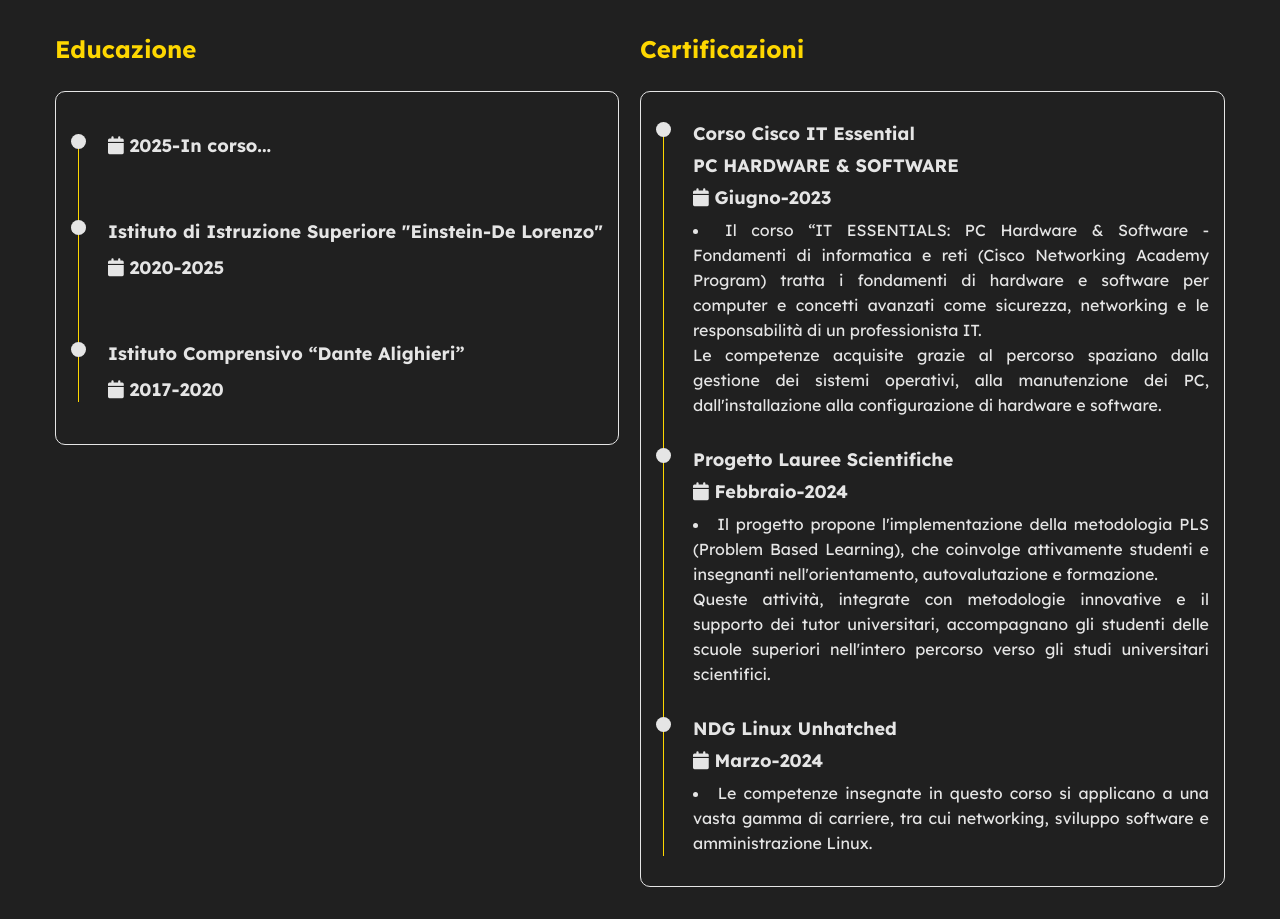
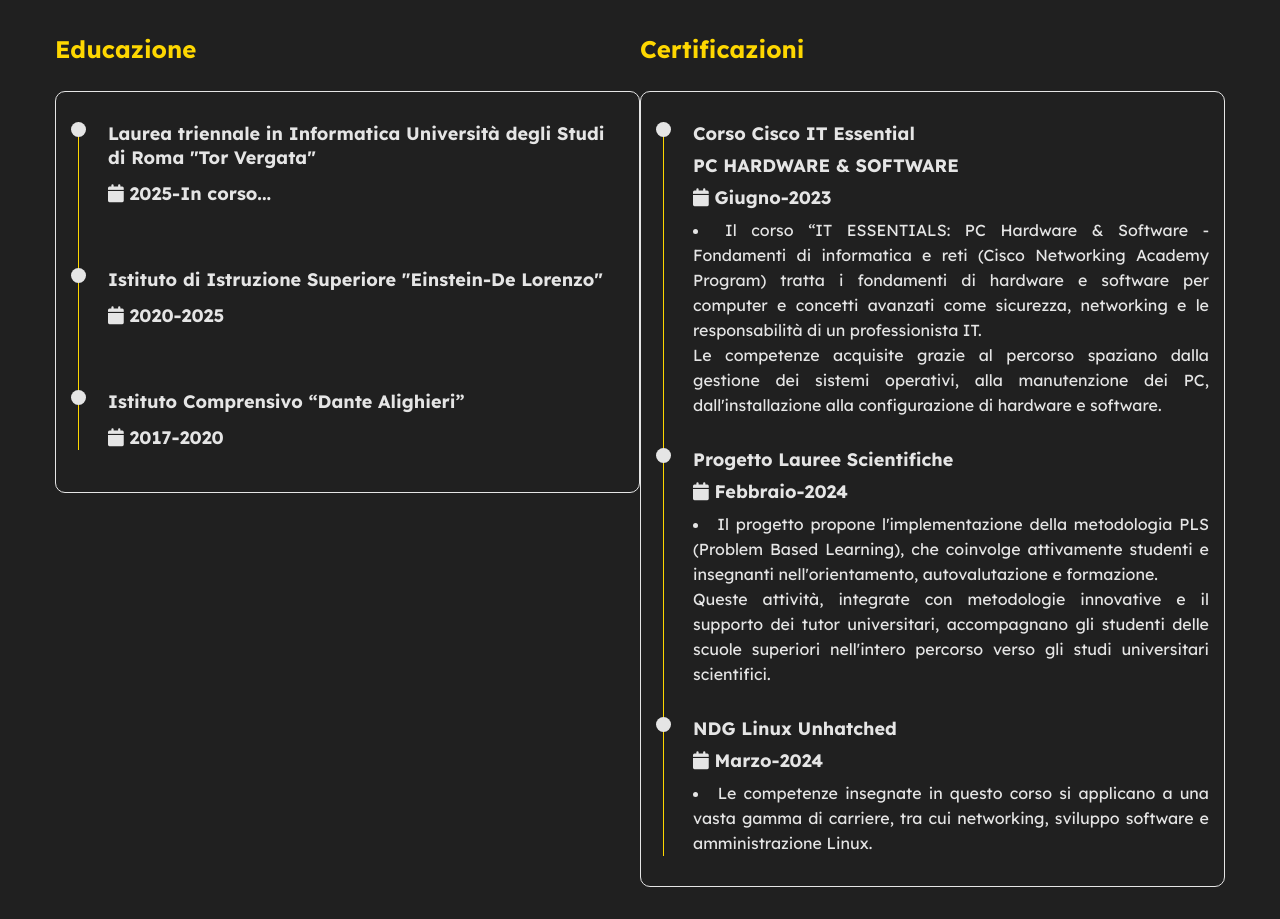
Before and after one commit to rocco-brindisi/rocco-brindisi.github.io, a plain HTML site: page index.html in a window 1280 px wide. Shown: the part 1040-1959 px from the top of the page. Drawn offline with nearby package versions, Linux system fonts and the light colour scheme.

Commit message:
Update index.html

```diff
--- a/index.html
+++ b/index.html
@@ -108,7 +108,7 @@
                                 <!-- Timeline-item -->
 								<div class="timeline-item">
                                     <div class="circle-dot"></div>
-                                    <h4 class="timeline-title"Laurea triennale in Informatica Università degli Studi di
+                                    <h4 class="timeline-title">Laurea triennale in Informatica Università degli Studi di
 Roma "Tor Vergata"</h4>
                                     <h4 class="timeline-title">
                                         <i class="fa fa-calendar"></i> 2025-In corso...
```
